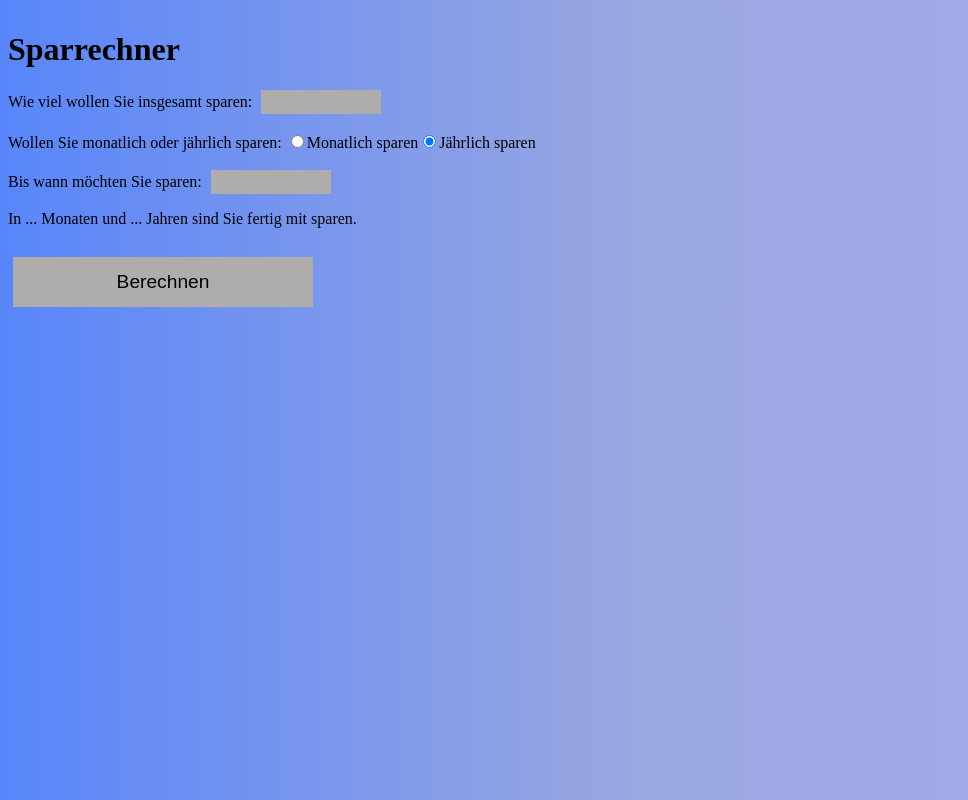
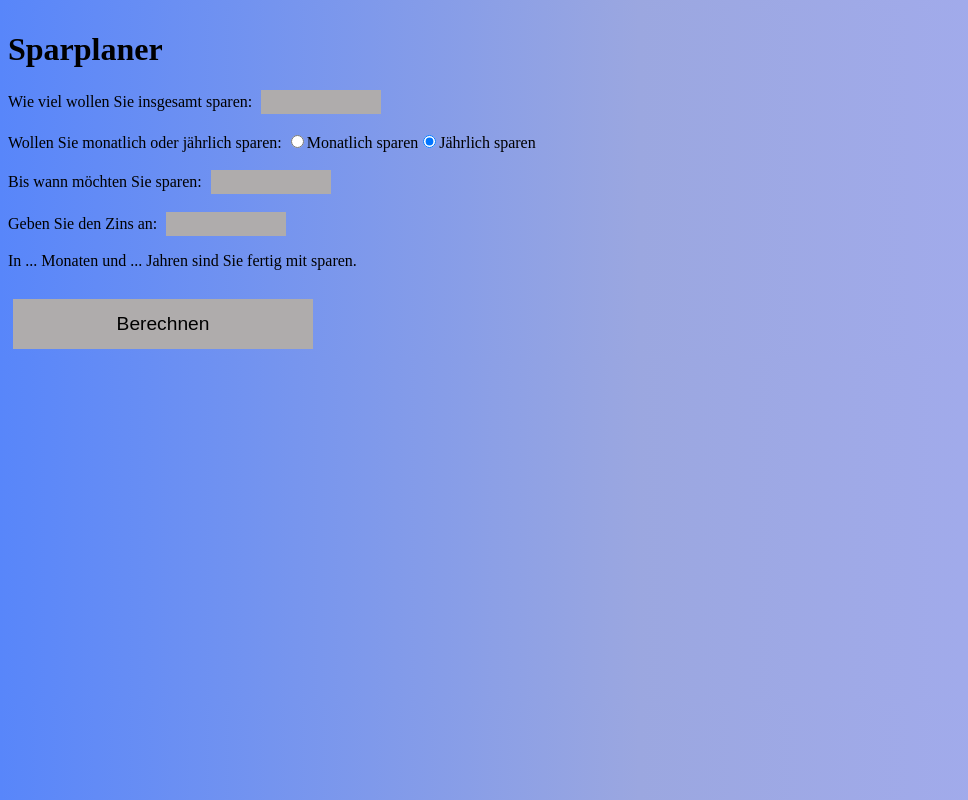
Before and after one commit to y4nisb/Pensionsrechner, a React (Create React App) app in the folder client/: page / in a window 1280 px wide. Shown: the whole page, without its empty margins (0-968 px from the left). Built offline with nearby package versions, Linux system fonts and the light colour scheme.

Commit message:
Elemente Einfügen Titel geändert und Zins eingefügt
Titel von Sparrechner auf Sparplaner geändert und Input eingefügt um Zins miteinzubeziehen

```diff
--- a/client/src/page3.js
+++ b/client/src/page3.js
@@ -1,7 +1,7 @@
 function PAGE2() {
   return (
     <>
-      <h1>Sparrechner</h1>
+      <h1>Sparplaner</h1>
       <div>
         <div className="inputTextfield">
           <label>Wie viel wollen Sie insgesamt sparen: </label>
@@ -21,6 +21,11 @@ function PAGE2() {
         <label>Bis wann möchten Sie sparen: </label>
         <input type="text" id="endpoint" />
       </div>
+      <br></br>
+      <div className="inputTextfield">
+        <label>Geben Sie den Zins an: </label>
+        <input type="text" id="zins" />
+      </div>
       <p id="endpunkt">
         In ... Monaten und ... Jahren sind Sie fertig mit sparen.
       </p>
@@ -32,8 +37,9 @@ function PAGE2() {
             const jaehrlichZahlen = document.getElementById("jährlich").checked;
             const monatlichZahlen =
               document.getElementById("monatlich").checked;
-            const result = document.getElementById("endkapital");
-            const now = Date;
+            const ziel = document.getElementById("endkapital");
+            const now = Date();
+            const zins = document.getElementById("zins");
             const endpoint = document.getElementById("endpoint");
 
             console.log(endpoint);
```
